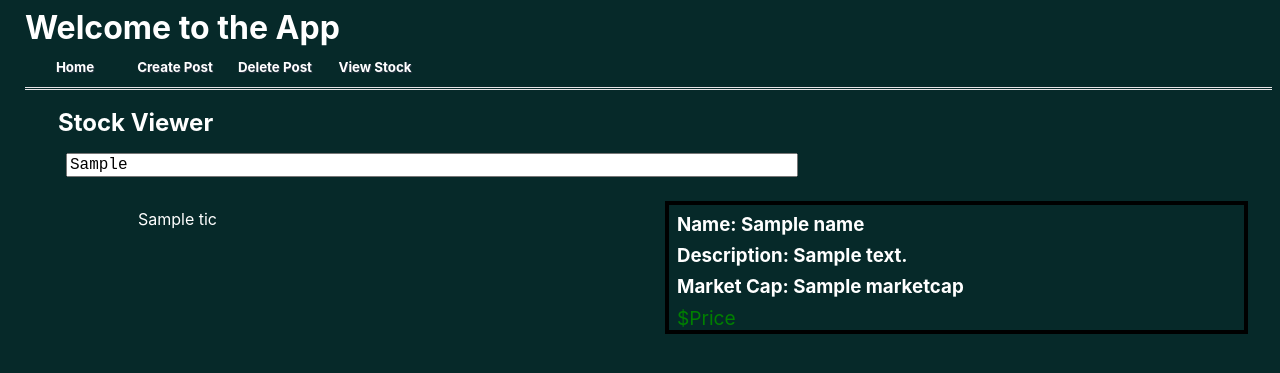
After one commit to SHS-Dev-Team/stockapp, a Django app: template stockapp/blog/templates/blog/stockindividual.html in a window 1280 px wide. The commit adds this page. Shown: the top 373 px of the page. Run offline with Django 3.2, Linux system fonts and the light colour scheme; the template is opened without the code that fills it: most values are stand-ins (such as "Sample title", 1, 10 or a date in 2020).

Commit message:
more features

```diff
--- a/stockapp/blog/static/styles/style.css
+++ b/stockapp/blog/static/styles/style.css
@@ -115,3 +115,12 @@ nav a#pull {
     padding-top: 10px;
     margin-left: 2%;
 }
+
+.stockitem{
+
+}
+
+.price{
+    font-size: 1.2em;
+    color:green;
+}
--- a/stockapp/blog/templates/blog/stock.html
+++ b/stockapp/blog/templates/blog/stock.html
@@ -4,41 +4,51 @@
     <style>
         ul{
             list-style-type:none;
+            margin-right: -5px;
         }
         #main *{
             margin:8px;
+        }
+        .float{
+            display: flex;
+            flex-flow: row wrap;
+            align-items: flex-start;
+        }
+        .float div{
+            flex:1;
+        }
+        .stockitem{
+            border: 4px solid black;
         }
     </style>
 {%endblock%}
 {%block main%}
     <h2>Stock Viewer</h2>
-    <input type="text" id="inp" oninput="search({{symbols}})" on placeholder="Enter Symbol">
-    <ul id = "results">
-    </ul>
+    <form id="search" action="{% url 'blog:stockpage' %}" method="get">
+        <input name = "tic" type="text" id="inp" oninput="search()" autocomplete="off" placeholder="Enter Symbol" value={{placeholder}}>
+    <form>
+    <div class="float">
+        <div class="matching">
+                <ul id = "results">
+                {%for tic in stocklist %}
+                    <li><a href="{% url 'blog:stockpick' tic%}">{{tic}}</a></li>
+                {% endfor %}
+                </ul>
+        </div>
+        {% block stockpicked %}
+        {%endblock%}
+    </div>
     <script>
-        var input;
-        var count;
-        var li;
-        input = document.getElementById("inp");
-        function search(symb){
-            document.getElementById("results").innerHTML="";
-            count = 0;
-            for(var sy of symb){
-                if(count>10){
-                    break;
-                }
-                else if(sy.symbol.startsWith(input.value.toUpperCase().trim())==true){
-                    count=count+1;
-                    li = document.createElement("li");
-                    li.innerHTML=sy.symbol;
-                    document.getElementById("results").appendChild(li);
-                }
-            }
-        }
+        var input = document.getElementById("inp");
         input.addEventListener('input',ev=>{
             if(!input.value.trim()){
                 document.getElementById("results").innerHTML="";
             }
+        });
+        input.addEventListen('keyup', function(event)=>{
+            if(event.keyCode===13){
+                document.forms["search"].submit();
+            }
         })
     </script>
 {%endblock%}
--- /dev/null
+++ b/stockapp/blog/templates/blog/stockindividual.html
@@ -0,0 +1,10 @@
+{%extends "stock.html"%}
+{%block stockpicked%}
+    <div class="stockitem">
+                <h3>Name: {{name}}</h3>
+                <h3>Description: {{description}}</h3>
+                <h3>Market Cap: {{marketcap}}</h3>
+                <span class="price">$Price</span>
+            </div>
+
+{%endblock%}
--- a/stockapp/blog/urls.py
+++ b/stockapp/blog/urls.py
@@ -11,5 +11,6 @@ urlpatterns = [
     path('saved/',views.createPost,name="createPost"),
     path('delete/',Delete.listDel,name="deletepost"),
     path('123/',Delete.delete,name="delete"),
-    path('stock/',views.stockpick,name="stockpage")
+    path('stock/',views.stockpick, name="stockpage"),
+    path('stock/<str:ticker>/',views.stockinfo, name="stockpick"),
 ]
```
Also changed, not shown: stockapp/blog/views.py (+18 -4 lines).
